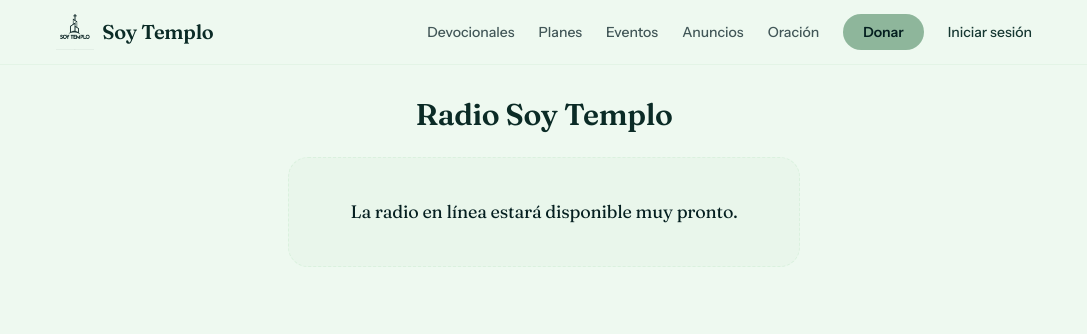
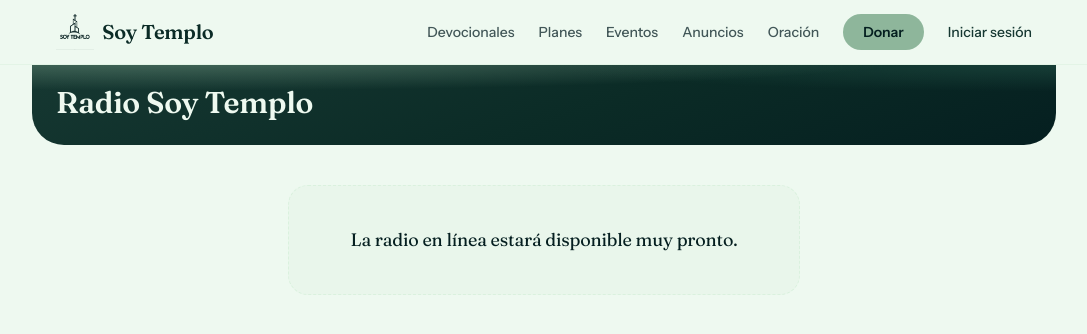
Before and after one commit to joelcastaneda777-coder/Soy-Templo, a Next.js app: page /radio in a window 1280 px wide. Shown: the top 334 px of the page, without its empty margins (96-1183 px from the left). Built offline with nearby package versions, Linux system fonts and the light colour scheme; no server answers; the database is empty.

Commit message:
Extender el hero de vidrio del inicio a las páginas principales (src/app/radio/page.tsx)

```diff
--- a/src/app/radio/page.tsx
+++ b/src/app/radio/page.tsx
@@ -1,5 +1,6 @@
 import type { Metadata } from "next";
 import { createClient } from "@/lib/supabase/server";
+import { PageHero } from "@/components/layout/page-hero";
 import { t } from "@/lib/i18n/es";
 import { RadioPlayer } from "./radio-player";
 
@@ -13,17 +14,12 @@ export default async function RadioPage() {
   const radio = (data?.value as RadioSettings | null) ?? {};
 
   return (
-    <div className="mx-auto max-w-lg space-y-6 py-4">
-      <header className="text-center">
-        <h1 className="font-display text-3xl font-semibold text-anil-800">
-          {radio.name || t.radio.title}
-        </h1>
-        {radio.description ? (
-          <p className="mt-2 text-tinta-suave">{radio.description}</p>
-        ) : null}
-      </header>
+    <div className="space-y-6">
+      <PageHero title={radio.name || t.radio.title} subtitle={radio.description} />
 
-      <RadioPlayer streamUrl={radio.stream_url ?? null} stationName={radio.name || t.radio.title} />
+      <div className="mx-auto max-w-lg py-4">
+        <RadioPlayer streamUrl={radio.stream_url ?? null} stationName={radio.name || t.radio.title} />
+      </div>
     </div>
   );
 }
```
